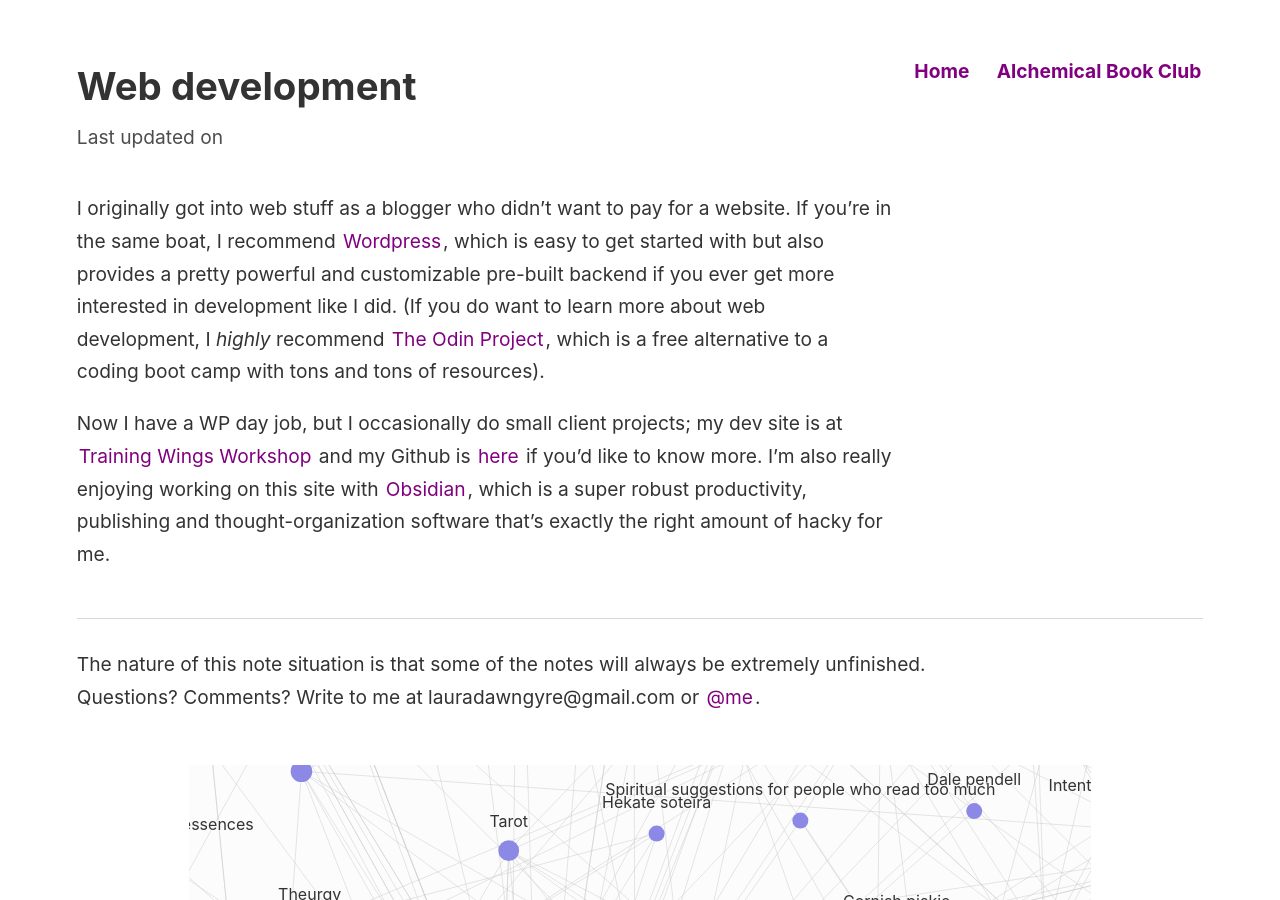
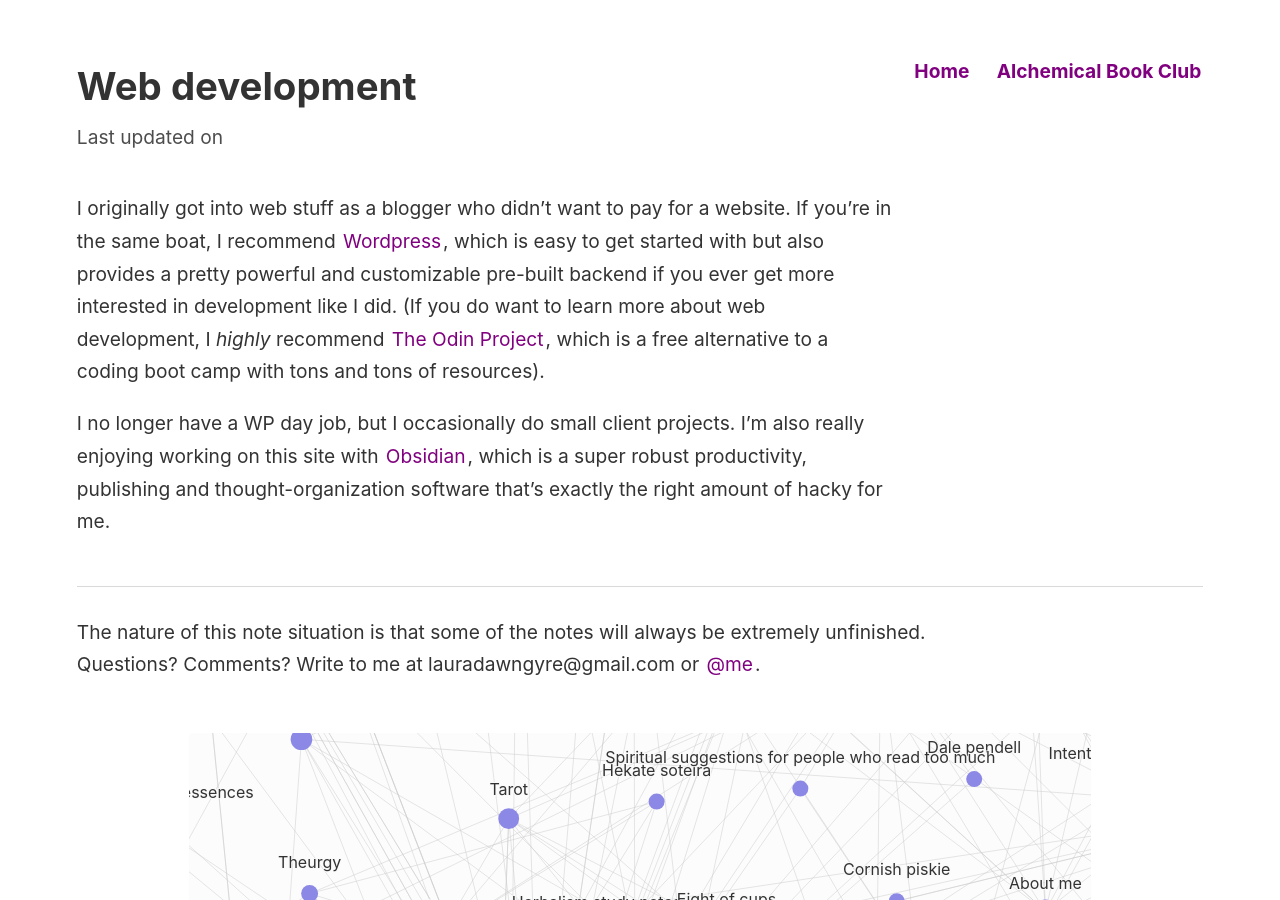
Before and after one commit to lauragyre/jekyll, a Jekyll site: the page built from _notes/Praxis/Web Development.md, in a window 1280 px wide and 900 px high. Built offline with Jekyll 4.4.1, drawn with Linux system fonts in a browser that asks for light colours.

Commit message:
dev update

```diff
--- a/_notes/Praxis/Web Development.md
+++ b/_notes/Praxis/Web Development.md
@@ -4,4 +4,4 @@ dg-publish: true
 
 I originally got into web stuff as a blogger who didn't want to pay for a website. If you're in the same boat, I recommend [Wordpress](http://wordpress.org), which is easy to get started with but also provides a pretty powerful and customizable pre-built backend if you ever get more interested in development like I did. (If you do want to learn more about web development, I *highly* recommend [The Odin Project](https://www.theodinproject.com/.), which is a free alternative to a coding boot camp with tons and tons of resources).
 
-Now I have a WP day job, but I occasionally do small client projects; my dev site is at [Training Wings Workshop](http://trainingwingsworkshop.com/) and my Github is [here](https://github.com/lauragyre) if you'd like to know more. I'm also really enjoying working on this site with [Obsidian](https://obsidian.md/), which is a super robust productivity, publishing and thought-organization software that's exactly the right amount of hacky for me.
+I no longer have a WP day job, but I occasionally do small client projects. I'm also really enjoying working on this site with [Obsidian](https://obsidian.md/), which is a super robust productivity, publishing and thought-organization software that's exactly the right amount of hacky for me.
```
Also changed, not shown: 3 other files.
